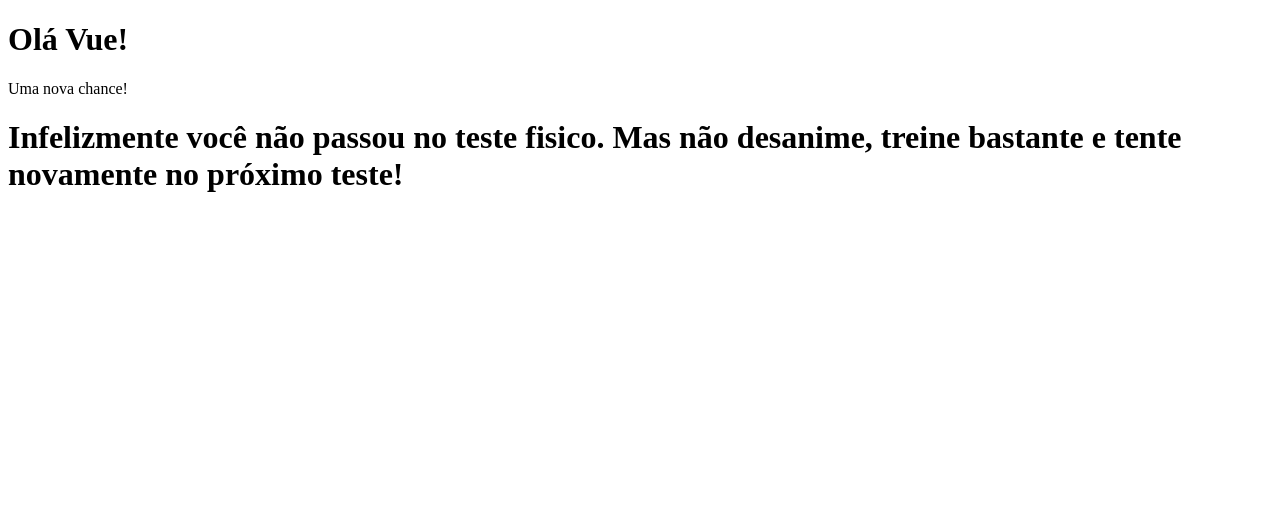
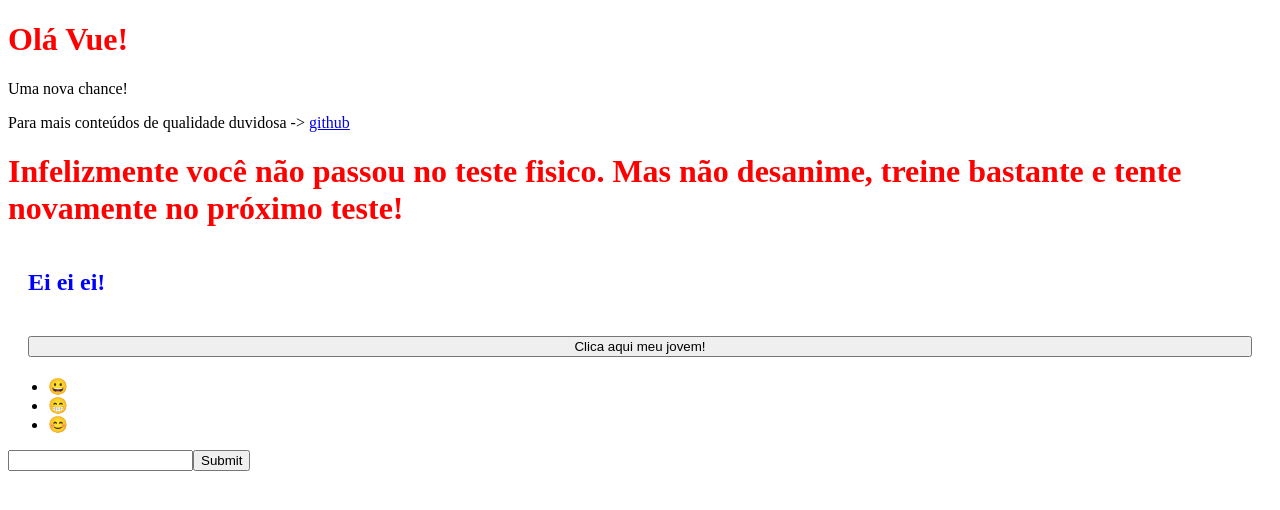
Before and after one commit to Leckller/hamburguer-vue, a Vue app: page / in a window 1280 px wide. Shown: the top 510 px of the page. Built offline with nearby package versions, Linux system fonts and the light colour scheme.

Commit message:
feat: aprendendo e testando o vue

```diff
--- a/src/App.vue
+++ b/src/App.vue
@@ -1,20 +1,37 @@
 <template>
   <TituloH1/>
   <CondicionamentoFisico />
+  <ClickIncrivel />
+  <ElementosLegais />
+  <AwesomeForm />
 </template>
 
 <script>
 
 import TituloH1 from './components/TituloH1.vue'
 import CondicionamentoFisico from './components/CondicionamentoFisico.vue'
+import ClickIncrivel from './components/ClickIncrivel.vue'
+import ElementosLegais from './components/ElementosLegais.vue'
+import AwesomeForm from './components/AwesomeForm.vue'
 
 export default {
   name: 'app',
   components: {
     TituloH1,
-    CondicionamentoFisico
+    CondicionamentoFisico,
+    ClickIncrivel,
+    ElementosLegais,
+    AwesomeForm
   }
 
 }
 
 </script>
+
+<style>
+
+  h1{
+    color: red;
+  }
+
+</style>
--- /dev/null
+++ b/src/components/AwesomeForm.vue
@@ -0,0 +1,65 @@
+<template>
+    <div>
+        <form>
+            <input type="text" v-model="comment">
+            <input type="submit" @click="Submit">
+        </form>
+        <section>
+            <article v-for="(comment, index) in comments" :key="index">
+                <p>Comment Text -> {{ comment.text }}</p>
+                <p>Commend Id -> {{ comment.id }}</p>
+            </article>
+        </section>
+    </div>
+</template>
+
+<script>
+
+export default {
+
+  data () {
+    return {
+      comment: '',
+      comments: [],
+      actualId: 1
+    }
+  },
+  methods: {
+    Submit (e) {
+      e.preventDefault()
+      if (this.comment.length <= 1) {
+        alert('Epa, isso aq tá bem vazio meu bom')
+        return
+      }
+      this.comments.push({ text: this.comment, id: this.actualId })
+      this.comment = ''
+      this.actualId += 1
+    }
+  }
+
+}
+
+</script>
+
+<style scope>
+
+    section {
+        display: flex;
+        flex-direction: row;
+        flex-wrap: wrap;
+        gap: 20px;
+        margin: 20px;
+    }
+
+    section > article {
+        border: solid black 1px;
+        border-radius: 32px;
+        display: flex;
+        padding: 16px;
+        justify-content: center;
+        align-items: center;
+        flex-direction: column;
+        max-width: 300px;
+    }
+
+</style>
--- /dev/null
+++ b/src/components/ClickIncrivel.vue
@@ -0,0 +1,49 @@
+<template>
+    <section>
+        <h1>Ei ei ei!</h1>
+        <button @click="ToggleEvent">
+            {{ text }}
+        </button>
+    </section>
+</template>
+
+<script>
+
+export default {
+  data () {
+    return {
+      text: 'Clica aqui meu jovem!',
+      loading: false
+    }
+  },
+  methods: {
+    ToggleEvent (e) {
+      e.preventDefault()
+      if (this.loading) return
+      this.text = 'Você é uma pessoa incrivel!'
+      this.loading = true
+      setTimeout(() => {
+        this.text = 'Clica aqui meu jovem!'
+        this.loading = false
+      }, 1000)
+    }
+  }
+}
+
+</script>
+
+<style scoped>
+
+    h1 {
+        color: blue;
+    }
+
+    section {
+        display: flex;
+        flex-direction: column;
+        flex-wrap: wrap;
+        gap: 20px;
+        margin: 20px;
+    }
+
+</style>
--- /dev/null
+++ b/src/components/ElementosLegais.vue
@@ -0,0 +1,19 @@
+<template>
+    <ul>
+        <li v-for="(element, index) in elementos" :key="index">
+            {{ element }}
+        </li>
+    </ul>
+</template>
+
+<script>
+
+export default {
+  data () {
+    return {
+      elementos: ['😀', '😁', '😊']
+    }
+  }
+}
+
+</script>
--- a/src/components/TituloH1.vue
+++ b/src/components/TituloH1.vue
@@ -2,6 +2,7 @@
     <header>
       <h1>Olá Vue!</h1>
       <p>{{ frase }}</p>
+      <p>Para mais conteúdos de qualidade duvidosa -> <a :href="link" target="_blank">github</a></p>
     </header>
 </template>
 
@@ -11,7 +12,8 @@ export default {
   name: 'TituloH1',
   data () {
     return {
-      frase: 'Um começo incrivel!'
+      frase: 'Um começo incrivel!',
+      link: 'https://github.com/Leckller'
     }
   },
   created () {
```
